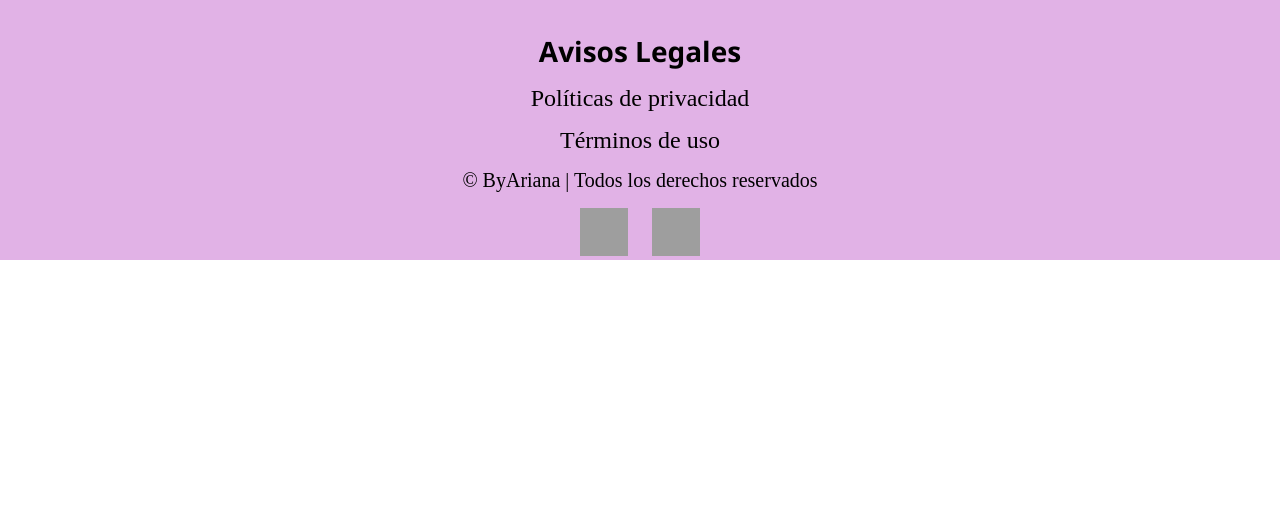
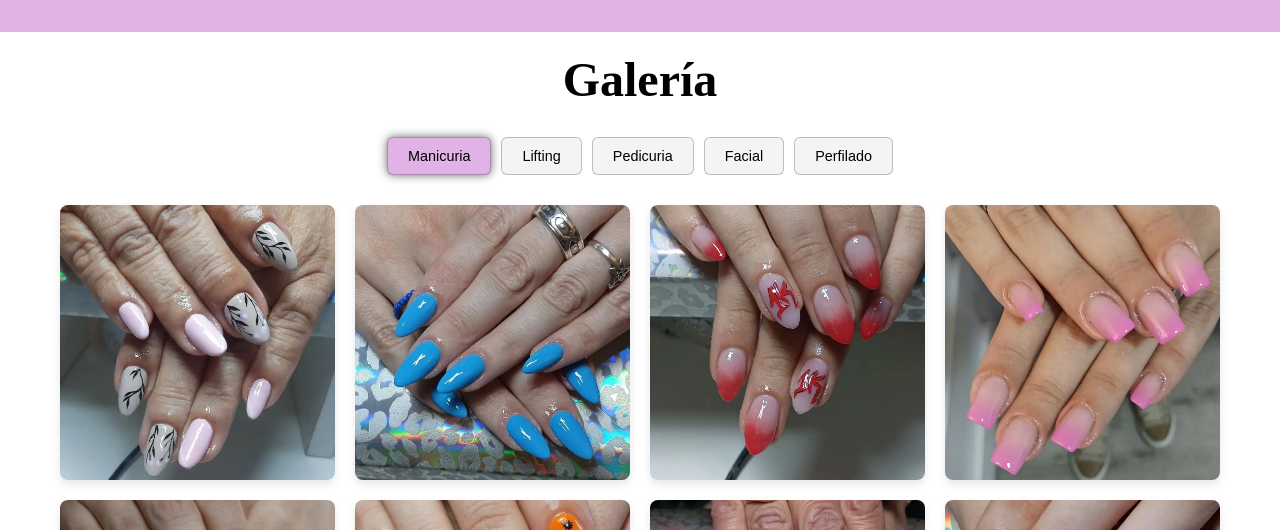
Before and after one commit to DonValen910/ByAriana, a Nuxt app: page /galeria in a window 1280 px wide. Shown: the part 138-668 px from the top of the page. Built offline with nearby package versions, Linux system fonts and the light colour scheme; grey boxes are pictures that could not be loaded.

Commit message:
Agregar galería de imágenes con secciones para manicuria, lifting, pedicuria, facial y perfilado

```diff
--- a/pages/galeria.vue
+++ b/pages/galeria.vue
@@ -1,15 +1,212 @@
 <template>
-  <div>
+  <main class="gallery">
+    <h1 class="gallery__title">Galería</h1>
 
-  </div>
+    <div class="gallery__tabs">
+      <button
+        v-for="(category, index) in categories"
+        :key="index"
+        @click="selectedCategory = index"
+        :class="{ 'gallery__tab--active': selectedCategory === index }"
+        class="gallery__tab"
+      >
+        {{ getCategoryName(index) }}
+      </button>
+    </div>
+
+    <!-- Manicuria Section -->
+    <div v-if="selectedCategory === 0" class="gallery__grid">
+      <div v-for="photo in manosPhotos" :key="photo.id" class="gallery__item">
+        <img :src="photo.url.replace('public', '')" :alt="photo.description" loading="lazy" class="gallery__image" />
+        <div class="gallery__overlay">
+          <h3 class="gallery__overlay-title">{{ photo.title }}</h3>
+        </div>
+      </div>
+    </div>
+
+    <!-- Lifting Section -->
+    <div v-if="selectedCategory === 1" class="gallery__grid">
+      <div v-for="photo in liftingPhotos" :key="photo.id" class="gallery__item">
+        <img :src="photo.url.replace('public', '')" :alt="photo.description" loading="lazy" class="gallery__image" />
+        <div class="gallery__overlay">
+          <h3 class="gallery__overlay-title">{{ photo.title }}</h3>
+        </div>
+      </div>
+    </div>
+
+    <!-- Pedicuria Section -->
+    <div v-if="selectedCategory === 2" class="gallery__grid">
+      <div v-for="photo in piesPhotos" :key="photo.id" class="gallery__item">
+        <img :src="photo.url.replace('public', '')" :alt="photo.description" loading="lazy" class="gallery__image" />
+        <div class="gallery__overlay">
+          <h3 class="gallery__overlay-title">{{ photo.title }}</h3>
+        </div>
+      </div>
+    </div>
+
+    <!-- Facial Section -->
+    <div v-if="selectedCategory === 3" class="gallery__grid">
+      <div v-for="photo in facialPhotos" :key="photo.id" class="gallery__item">
+        <img :src="photo.url.replace('public', '')" :alt="photo.description" loading="lazy" class="gallery__image" />
+        <div class="gallery__overlay">
+          <h3 class="gallery__overlay-title">{{ photo.title }}</h3>
+        </div>
+      </div>
+    </div>
+
+    <!-- Perfilado Section -->
+    <div v-if="selectedCategory === 4" class="gallery__section gallery__section--perfilado">
+      <h2 class="gallery__subtitle">Perfilado Común</h2>
+      <div class="gallery__grid">
+        <div v-for="photo in perfiladoComunPhotos" :key="photo.id" class="gallery__item">
+          <img :src="photo.url.replace('public', '')" :alt="photo.description" loading="lazy" class="gallery__image" />
+          <div class="gallery__overlay">
+            <h3 class="gallery__overlay-title">{{ photo.title }}</h3>
+          </div>
+        </div>
+      </div>
+
+      <h2 class="gallery__subtitle">Perfilado con Henna</h2>
+      <div class="gallery__grid">
+        <div v-for="photo in perfiladoHennaPhotos" :key="photo.id" class="gallery__item">
+          <img :src="photo.url.replace('public', '')" :alt="photo.description" loading="lazy" class="gallery__image" />
+          <div class="gallery__overlay">
+            <h3 class="gallery__overlay-title">{{ photo.title }}</h3>
+          </div>
+        </div>
+      </div>
+    </div>
+  </main>
 </template>
 
 <script lang="ts" setup>
+import { ref, computed } from 'vue';
+import { PHOTOS } from '../data/photos';
+
 useHead({
   title: 'Galeria',
-})
+});
+
+const categories = [0, 1, 2, 3, 4]; // Indices for each category
+const selectedCategory = ref(0);
+
+const manosPhotos = computed(() => PHOTOS[0].manos);
+const liftingPhotos = computed(() => PHOTOS[1].lifting);
+const piesPhotos = computed(() => PHOTOS[2].pies);
+const facialPhotos = computed(() => PHOTOS[3].facial);
+const perfiladoComunPhotos = computed(() => PHOTOS[4]?.perfilado?.[0]?.comun);
+const perfiladoHennaPhotos = computed(() => PHOTOS[4]?.perfilado?.[1]?.henna);
+
+function getCategoryName(index: number): string {
+  switch (index) {
+    case 0: return 'Manicuria';
+    case 1: return 'Lifting';
+    case 2: return 'Pedicuria';
+    case 3: return 'Facial';
+    case 4: return 'Perfilado';
+    default: return '';
+  }
+}
 </script>
 
 <style scoped>
+.gallery {
+  max-width: 1200px;
+  margin: 0 auto;
+  padding: 20px;
+}
 
+.gallery__title {
+  text-align: center;
+  margin-bottom: 1.875rem;
+  font-size: 3rem;
+}
+
+.gallery__subtitle {
+  margin: 1.875rem 0 0.9375rem 0;
+}
+
+.gallery__tabs {
+  display: flex;
+  flex-wrap: wrap;
+  justify-content: center;
+  gap: 0.625rem;
+  margin-bottom: 1.875rem;
+}
+
+.gallery__tab {
+  font-size: .9rem;
+  padding: 0.625rem 1.25rem;
+  background: #f4f4f4;
+  border: 1px solid #0000003b;
+  border-radius: 0.375rem;
+  cursor: pointer;
+  transition: all 0.3s ease;
+}
+
+.gallery__tab:hover {
+  background: #e1b2e6b7;
+}
+
+.gallery__tab--active {
+  background: #E1B2E6;
+  box-shadow: 0 0 10px #00000094;
+}
+
+.gallery__grid {
+  display: grid;
+  grid-template-columns: repeat(auto-fill, minmax(250px, 1fr));
+  gap: 20px;
+}
+
+.gallery__item {
+  position: relative;
+  overflow: hidden;
+  border-radius: 8px;
+  box-shadow: 0 4px 8px rgba(0, 0, 0, 0.1);
+  aspect-ratio: 1;
+}
+
+.gallery__image {
+  width: 100%;
+  height: 100%;
+  object-fit: cover;
+  transition: transform 0.3s ease;
+}
+
+.gallery__item:hover .gallery__image {
+  transform: scale(1.05);
+}
+
+.gallery__overlay {
+  position: absolute;
+  bottom: 0;
+  left: 0;
+  right: 0;
+  background: rgba(0, 0, 0, 0.6);
+  color: white;
+  padding: 10px;
+  opacity: 0;
+  transition: opacity 0.3s ease;
+}
+
+.gallery__item:hover .gallery__overlay {
+  opacity: 1;
+}
+
+.gallery__section--perfilado {
+  margin-top: 20px;
+}
+
+@media (max-width: 768px) {
+  .gallery__grid {
+    grid-template-columns: repeat(auto-fill, minmax(150px, 1fr));
+    gap: 10px;
+  }
+
+  .gallery__tab {
+    padding: 8px 16px;
+    font-size: 14px;
+  }
+}
 </style>
```
